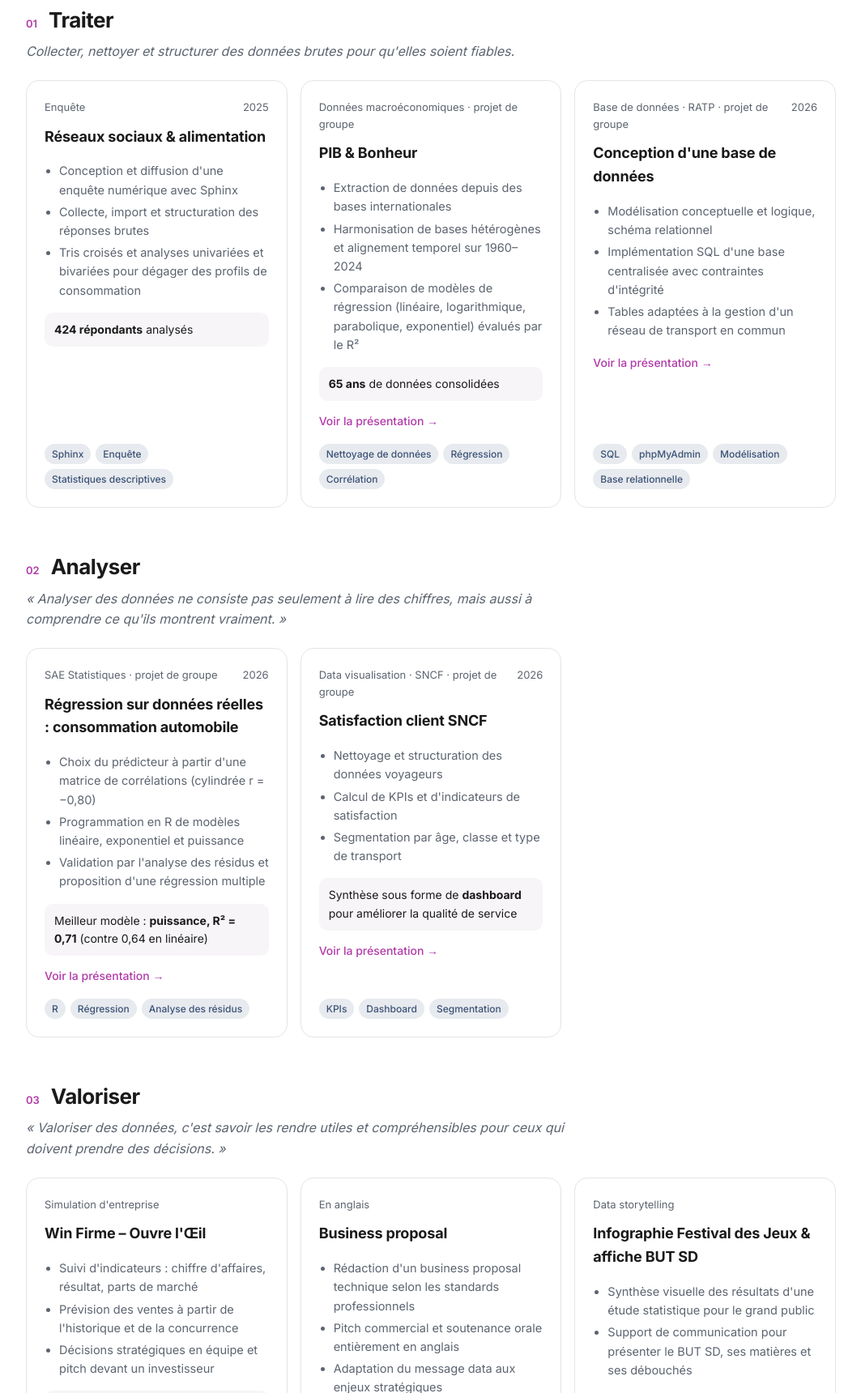
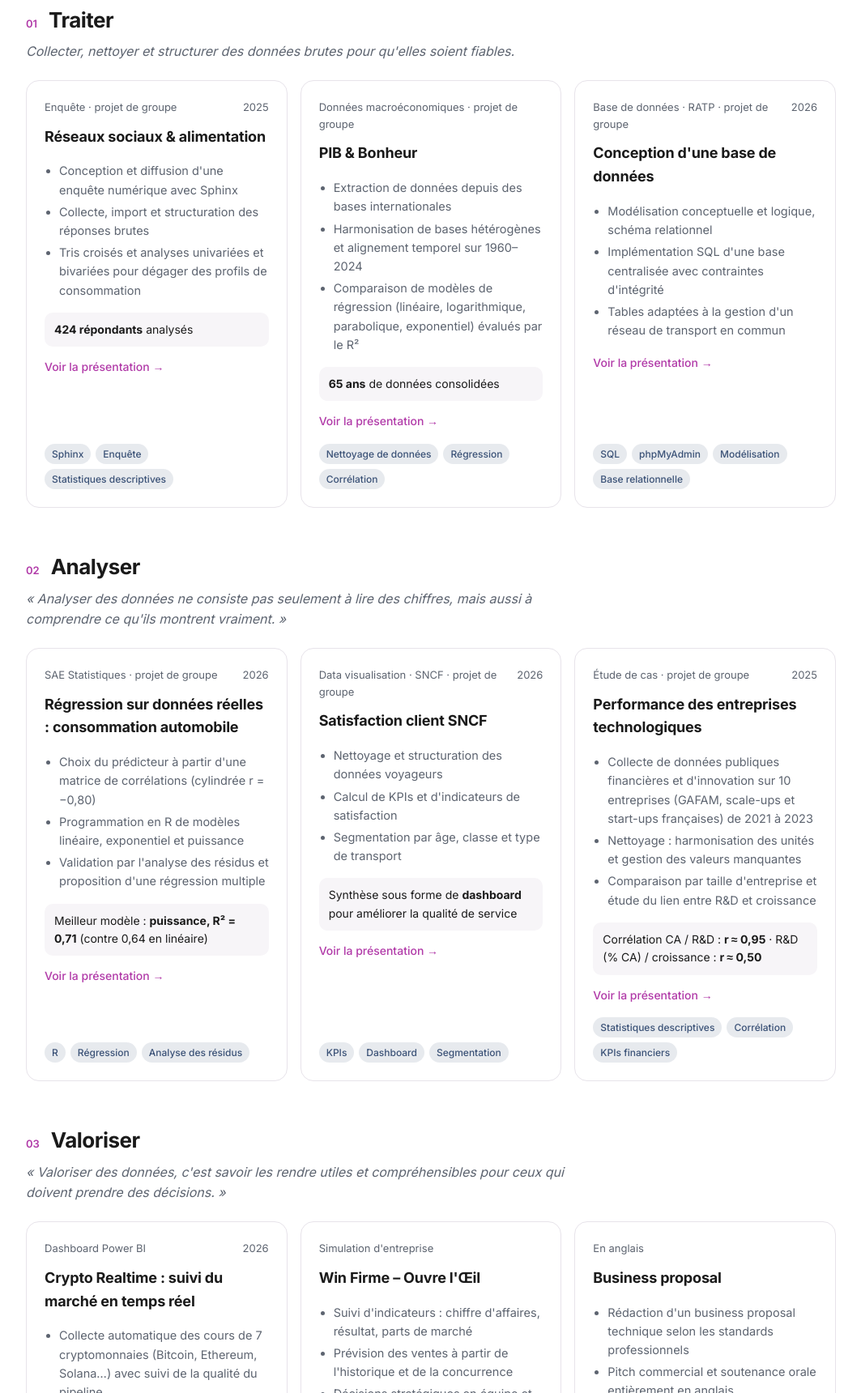
Before and after one commit to ncechir/ncechir.github.io, a plain HTML site: page index.html in a window 1280 px wide. Shown: the part 1080-2800 px from the top of the page at 81% size, without its empty margins (108-1171 px from the left). Drawn offline with Linux system fonts and the light colour scheme.

Commit message:
Add files via upload

```diff
--- a/index.html
+++ b/index.html
@@ -109,6 +109,8 @@ footer{border-top:1px solid var(--line);padding:24px 0;font-size:13px;color:var(
       <svg viewBox="0 0 24 24" fill="none" stroke="currentColor" stroke-width="2"><path d="M12 3v12m0 0-5-5m5 5 5-5M4 21h16"/></svg>CV (FR)</a>
     <a class="btn" href="CV_Nicoleta_Cechir_EN.pdf" target="_blank" rel="noopener">
       <svg viewBox="0 0 24 24" fill="none" stroke="currentColor" stroke-width="2"><path d="M12 3v12m0 0-5-5m5 5 5-5M4 21h16"/></svg>CV (EN)</a>
+    <a class="btn" href="Portfolio_Nicoleta_Cechir.pdf" target="_blank" rel="noopener">
+      <svg viewBox="0 0 24 24" fill="none" stroke="currentColor" stroke-width="2"><path d="M12 3v12m0 0-5-5m5 5 5-5M4 21h16"/></svg>Portfolio (PDF)</a>
     <a class="btn" href="https://www.linkedin.com/in/nicoleta-cechir-166bb7382" target="_blank" rel="noopener">LinkedIn</a>
   </div>
 </div></header>
@@ -136,7 +138,7 @@ footer{border-top:1px solid var(--line);padding:24px 0;font-size:13px;color:var(
     <p class="quote">Collecter, nettoyer et structurer des données brutes pour qu'elles soient fiables.</p>
     <div class="grid">
       <article class="card">
-        <div class="meta"><span>Enquête</span><span>2025</span></div>
+        <div class="meta"><span>Enquête · projet de groupe</span><span>2025</span></div>
         <h3>Réseaux sociaux &amp; alimentation</h3>
         <ul>
           <li>Conception et diffusion d'une enquête numérique avec Sphinx</li>
@@ -144,6 +146,7 @@ footer{border-top:1px solid var(--line);padding:24px 0;font-size:13px;color:var(
           <li>Tris croisés et analyses univariées et bivariées pour dégager des profils de consommation</li>
         </ul>
         <div class="result"><b>424 répondants</b> analysés</div>
+        <a class="pres" href="enquete.pdf" target="_blank" rel="noopener">Voir la présentation →</a>
         <div class="tags"><span class="tag">Sphinx</span><span class="tag">Enquête</span><span class="tag">Statistiques descriptives</span></div>
       </article>
       <article class="card">
@@ -200,6 +203,18 @@ footer{border-top:1px solid var(--line);padding:24px 0;font-size:13px;color:var(
         <a class="pres" href="sncf.pdf" target="_blank" rel="noopener">Voir la présentation →</a>
         <div class="tags"><span class="tag">KPIs</span><span class="tag">Dashboard</span><span class="tag">Segmentation</span></div>
       </article>
+      <article class="card">
+        <div class="meta"><span>Étude de cas · projet de groupe</span><span>2025</span></div>
+        <h3>Performance des entreprises technologiques</h3>
+        <ul>
+          <li>Collecte de données publiques financières et d'innovation sur 10 entreprises (GAFAM, scale-ups et start-ups françaises) de 2021 à 2023</li>
+          <li>Nettoyage : harmonisation des unités et gestion des valeurs manquantes</li>
+          <li>Comparaison par taille d'entreprise et étude du lien entre R&amp;D et croissance</li>
+        </ul>
+        <div class="result">Corrélation CA / R&amp;D : <b>r ≈ 0,95</b> · R&amp;D (% CA) / croissance : <b>r ≈ 0,50</b></div>
+        <a class="pres" href="entreprises-tech.pdf" target="_blank" rel="noopener">Voir la présentation →</a>
+        <div class="tags"><span class="tag">Statistiques descriptives</span><span class="tag">Corrélation</span><span class="tag">KPIs financiers</span></div>
+      </article>
     </div>
   </div>
 
@@ -207,6 +222,18 @@ footer{border-top:1px solid var(--line);padding:24px 0;font-size:13px;color:var(
     <div class="pillar-head"><span class="num">03</span><h3>Valoriser</h3></div>
     <p class="quote">« Valoriser des données, c'est savoir les rendre utiles et compréhensibles pour ceux qui doivent prendre des décisions. »</p>
     <div class="grid">
+      <article class="card">
+        <div class="meta"><span>Dashboard Power BI</span><span>2026</span></div>
+        <h3>Crypto Realtime : suivi du marché en temps réel</h3>
+        <ul>
+          <li>Collecte automatique des cours de 7 cryptomonnaies (Bitcoin, Ethereum, Solana…) avec suivi de la qualité du pipeline</li>
+          <li>Dashboard de 5 pages : vue marché, détail par crypto, top et flop, volatilité, pipeline</li>
+          <li>Indicateurs : capitalisation, dominance, variations 1 h / 24 h / 7 j, moyenne mobile, simulation « si j'avais investi 1 000 $ »</li>
+        </ul>
+        <div class="result"><b>4 270 lignes</b> collectées en <b>610 cycles</b>, données à jour en continu</div>
+        <a class="pres" href="crypto.pdf" target="_blank" rel="noopener">Voir le dashboard →</a>
+        <div class="tags"><span class="tag">Power BI</span><span class="tag">Temps réel</span><span class="tag">Pipeline de données</span></div>
+      </article>
       <article class="card">
         <div class="meta"><span>Simulation d'entreprise</span></div>
         <h3>Win Firme – Ouvre l'Œil</h3>
@@ -216,6 +243,7 @@ footer{border-top:1px solid var(--line);padding:24px 0;font-size:13px;color:var(
           <li>Décisions stratégiques en équipe et pitch devant un investisseur</li>
         </ul>
         <div class="result">Prévision du CA juste à <b>99,5 %</b> (80 000 ventes prévues, 79 614 réalisées)</div>
+        <a class="pres" href="winfirme.jpg" target="_blank" rel="noopener">Voir les résultats →</a>
         <div class="tags"><span class="tag">Prévision</span><span class="tag">KPIs</span><span class="tag">Stratégie</span></div>
       </article>
       <article class="card">
@@ -286,6 +314,7 @@ footer{border-top:1px solid var(--line);padding:24px 0;font-size:13px;color:var(
   <p>Je recherche un stage de Data Analyst à partir du 30 mars 2027. N'hésitez pas à me contacter.</p>
   <div class="btns">
     <a class="btn primary" href="mailto:nicoleta.cechir@gmail.com">nicoleta.cechir@gmail.com</a>
+    <a class="btn" href="Portfolio_Nicoleta_Cechir.pdf" target="_blank" rel="noopener">Télécharger mon portfolio</a>
     <a class="btn" href="https://www.linkedin.com/in/nicoleta-cechir-166bb7382" target="_blank" rel="noopener">LinkedIn</a>
   </div>
 </div></section>
```
Also changed, not shown: winfirme.jpg (added), 3 other files.
